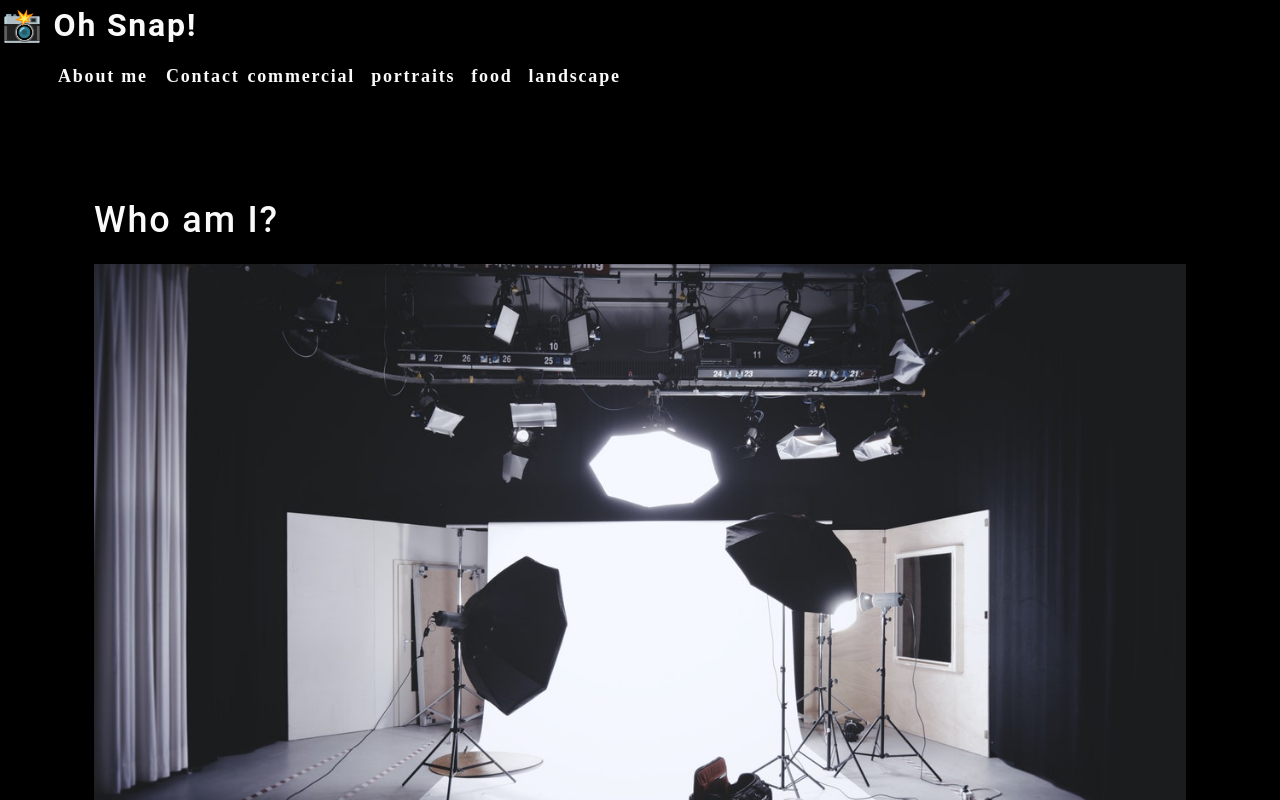
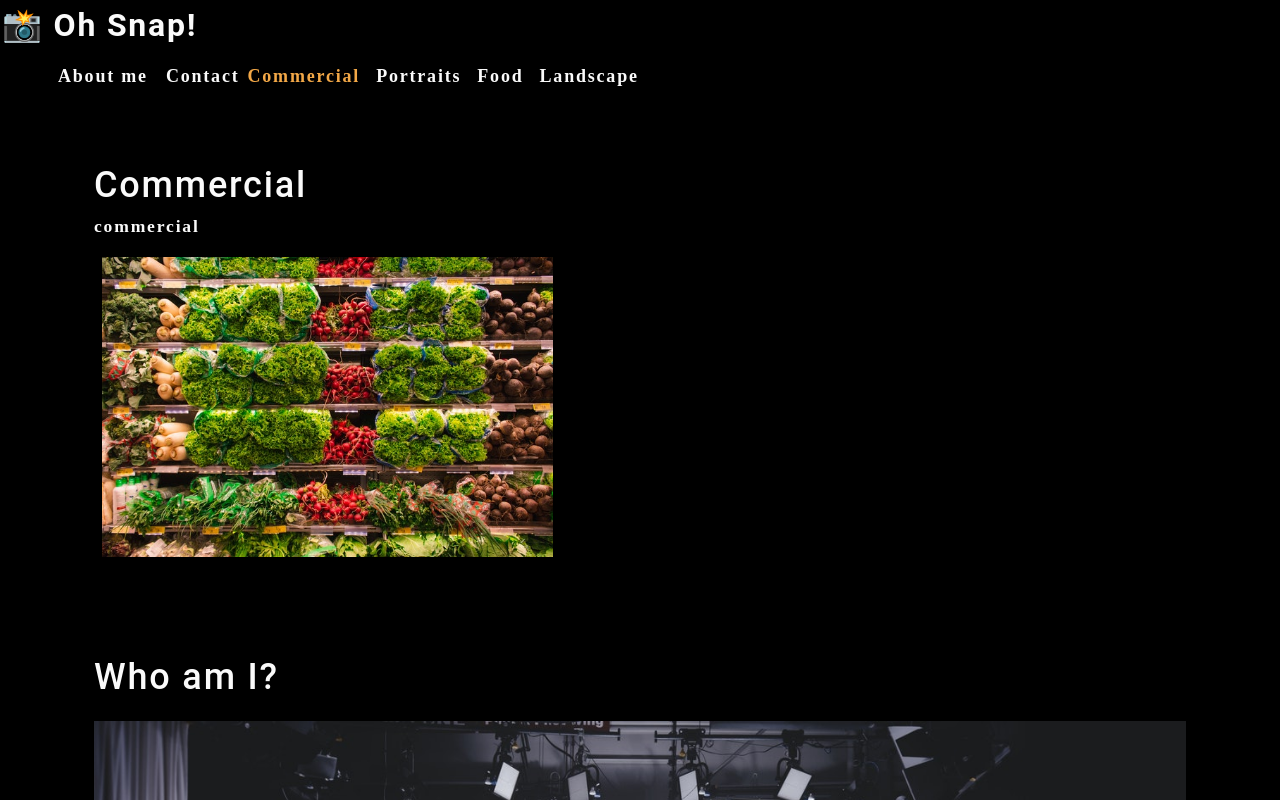
Before and after one commit to Sloansta/photo-port, a React (Create React App) app: page / in a window 1280 px wide. Shown: the top 800 px of the page. Built offline with nearby package versions, Linux system fonts and the light colour scheme.

Commit message:
added props to the nav bar and pushed state to App.js

```diff
--- a/src/App.js
+++ b/src/App.js
@@ -1,12 +1,33 @@
-import React from 'react';
+import React, { useState } from 'react';
 import About from './components/About';
 import Nav from './components/Nav';
+import Gallery from './components/Gallery';
 
 function App() {
+  const [categories] = useState([
+    {
+        name: "commercial",
+        description:
+            "Photos of grocery stores, food trucks and other comercial projects"
+    },
+    { name: "portraits", description: "Portraits of people in my life" },
+    { name: "food", description: "Delicious delicacies" },
+    {
+        name: "landscape",
+        description: "Fields, farmhouses, waterfalls, and the beauty of nature",
+    },
+]);
+const [currentCategory, setCurrentCategory] = useState(categories[0]);
+
   return (
     <div>
-      <Nav></Nav>
+      <Nav
+        categories={categories}
+        setCurrentCategory={setCurrentCategory}
+        currentCategory={currentCategory}
+      ></Nav>
       <main>
+        <Gallery></Gallery>
         <About></About>
       </main>
     </div>
--- /dev/null
+++ b/src/components/Gallery/index.js
@@ -0,0 +1,26 @@
+import React from 'react';
+import { capitalizeFirstLetter } from '../../utils/helpers';
+import photo from "../../assets/small/commercial/0.jpg";
+
+function Gallery() {
+    const currentCategory = {
+        name: "commercial",
+        description: "Photos of grocery stores, food trucks, and other commercial projects."
+    };
+
+    return (
+        <section>
+            <h1>{capitalizeFirstLetter(currentCategory.name)}</h1>
+            <p>{currentCategory.name}</p>
+            <div>
+                <img
+                    src={photo}
+                    alt="commercial"
+                    className="img-thumbnail mx-1"
+                />
+            </div>
+        </section>
+    );
+}
+
+export default Gallery;
--- a/src/components/Nav/index.js
+++ b/src/components/Nav/index.js
@@ -1,25 +1,28 @@
-import React from 'react';
+import React, { useEffect } from 'react';
+import { capitalizeFirstLetter } from '../../utils/helpers';
 
-function Nav() {
-    const categories = [
-        {
-            name: "commercial",
-            description:
-                "Photos of grocery stores, food trucks and other comercial projects"
-        },
-        { name: "portraits", description: "Portraits of people in my life" },
-        { name: "food", description: "Delicious delicacies" },
-        {
-            name: "landscape",
-            description: "Fields, farmhouses, waterfalls, and the beauty of nature",
-        },
-    ];
+function Nav(props) {
+
+    const {
+        categories = [],
+        setCurrentCategory,
+        currentCategory
+    } = props;
+
+    useEffect(() => {
+        document.title = capitalizeFirstLetter(currentCategory.name);
+    }, [currentCategory])
+
 
     return (
       <header>
         <h2>
           <a data-testid="link" href="/">
-                    <span role="img" aria-label="camera">📸</span> Oh Snap!
+            <span role="img" aria-label="camera">
+              {" "}
+              📸
+            </span>{" "}
+            Oh Snap!
           </a>
         </h2>
         <nav>
@@ -34,11 +37,17 @@
             </li>
             {categories.map((category) => (
               <li
-                            className="mx-1"
+                className={`mx-1 ${
+                  currentCategory.name === category.name && "navActive"
+                }`}
                 key={category.name}
               >
-                        <span onClick={() => categorySelected(category.name)} >
-                            {category.name}
+                <span
+                  onClick={() => {
+                    setCurrentCategory(category);
+                  }}
+                >
+                  {capitalizeFirstLetter(category.name)}
                 </span>
               </li>
             ))}
@@ -48,8 +57,4 @@
     );
 }
 
-function categorySelected(name) {
-    console.log(`${name} clicked`);
-}
-
 export default Nav;
```
Lines whose indentation alone changed are shown as unchanged.
